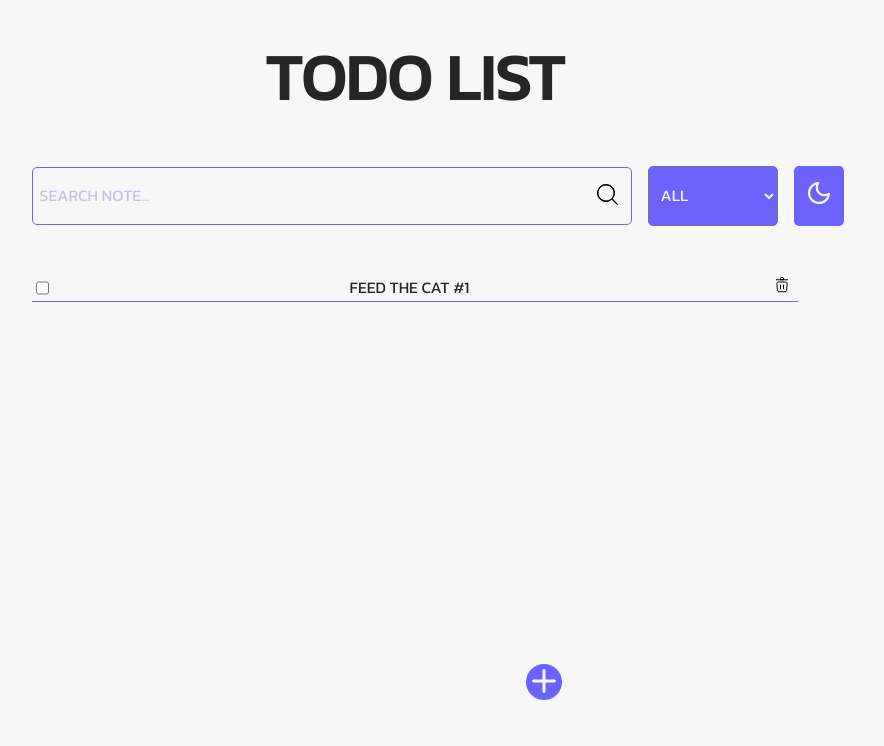
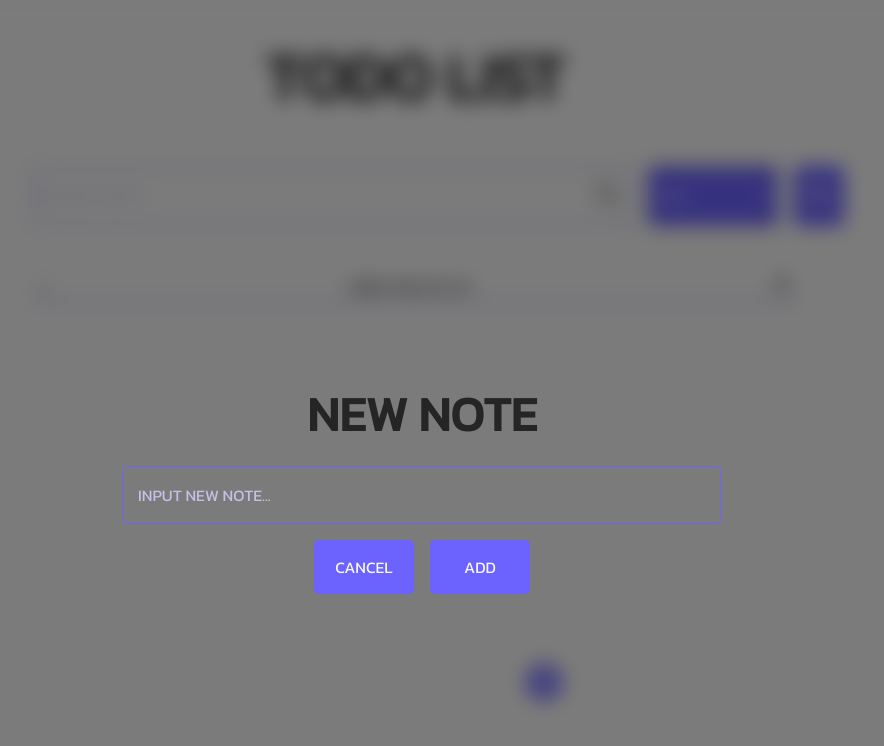
Before and after one commit to rostNshka/toDo, a website built with Vite: page index.html in a window 1280 px wide. Both pictures are taken after a click on the button 762 px from the left and 682 px from the top of the page. Shown: the whole page, without its empty margins (218-1102 px from the left). Built offline with nearby package versions, Linux system fonts and the light colour scheme.

Commit message:
update modalWindow

```diff
--- a/index.html
+++ b/index.html
@@ -153,7 +153,7 @@
 
         <div class="new-note__form">
             <label class="new-note__label" for="add-new-note">Input new note...</label>
-            <input type="text" class="new-note__input" placeholder=" " id="add-new-note">
+            <input type="text" class="new-note__input" placeholder=" " id="add-new-note" autocomplete="off">
         </div>
         <div class="new-note__utils">
             <button class="utils__cancel-button" type="button">Cancel</button>
--- a/src/blocks/modal.scss
+++ b/src/blocks/modal.scss
@@ -8,9 +8,10 @@
   visibility: hidden;
   overflow: hidden;
   opacity: 0;
+  transition: all 0.5s ease;
+  backdrop-filter: blur(10px);
 
   &__container {
-    background-color: white;
     position: relative;
     width: 800px;
     margin: 250px auto;
--- a/src/main.js
+++ b/src/main.js
@@ -1,4 +1,6 @@
-import './style.scss'
-import ThemeSwitcher from './scripts/themeSwitcher.js'
+import './style.scss';
+import ThemeSwitcher from './scripts/themeSwitcher.js';
+import ModalWindow from "./scripts/modalWindow.js";
 
 new ThemeSwitcher()
+new ModalWindow()
--- /dev/null
+++ b/src/scripts/modalWindow.js
@@ -0,0 +1,37 @@
+class ModalWindow {
+    constructor() {
+        this.buttonModal = document.querySelector('.new-note__button');
+        this.modalWindow = document.querySelector('.modal');
+        this.cancelButton = document.querySelector('.utils__cancel-button');
+        this.inputModal = document.querySelector('.new-note__input');
+        this.labelModal = document.querySelector('.new-note__label');
+        this.init()
+    }
+
+    openModal() {
+        this.modalWindow.style.visibility = 'visible';
+        this.modalWindow.style.opacity = '1';
+    }
+    closeModal() {
+        this.modalWindow.style.visibility = 'hidden';
+        this.modalWindow.style.opacity = '0';
+    }
+    init(){
+        this.buttonModal.addEventListener('click', () => {
+            this.openModal()
+        });
+        this.cancelButton.addEventListener('click', () => {
+            this.closeModal();
+        })
+        this.inputModal.addEventListener('focus', () => {
+            this.labelModal.style.visibility = 'hidden';
+        })
+        this.inputModal.addEventListener('blur', () => {
+            if(this.inputModal.value === ''){
+                this.labelModal.style.visibility = 'visible'
+            }
+        })
+    }
+}
+
+export default ModalWindow;
```
Also changed, not shown: src/style.css, 1 other file.
